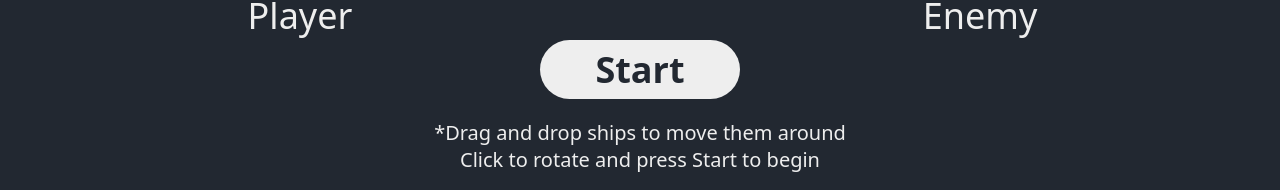
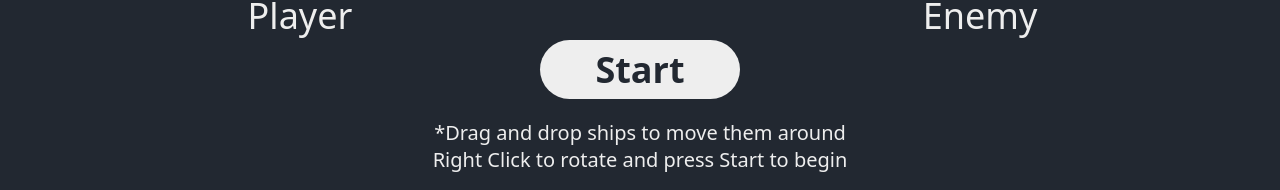
Before and after one commit to LukaTsanavaBTU/odin-battleship, a website with bundled scripts: page src/index.html in a window 1280 px wide. Shown: the part 607-797 px from the top of the page. Built offline with nearby package versions, Linux system fonts and the light colour scheme.

Commit message:
Change 'Click' to 'Right Click' in description

```diff
--- a/src/index.html
+++ b/src/index.html
@@ -23,7 +23,7 @@
             <button>Start</button>
             <p>
                 *Drag and drop ships to move them around<br>
-                Click to rotate and press Start to begin
+                Right Click to rotate and press Start to begin
             </p>
         </div>
     </main>
--- a/src/index.js
+++ b/src/index.js
@@ -10,7 +10,6 @@ const dom = SingleplayerDomFunctions(enemy, player);
 /*
 
 TODO:
-- Change "Click" to "Right Click" in description;
 - Add message after sinking ship (with name and length);
 - Proper win/lose message;
 - Animations;
@@ -21,6 +20,7 @@ TODO:
 DONE:
 - Make sure that permanent and non-permanent enemy memories don't carry over rounds (they may right now);
 - Ships dissapear when trying to place them above upper bounds;
+- Change "Click" to "Right Click" in description;
 
 BUGS:
 - none detected for now
```
